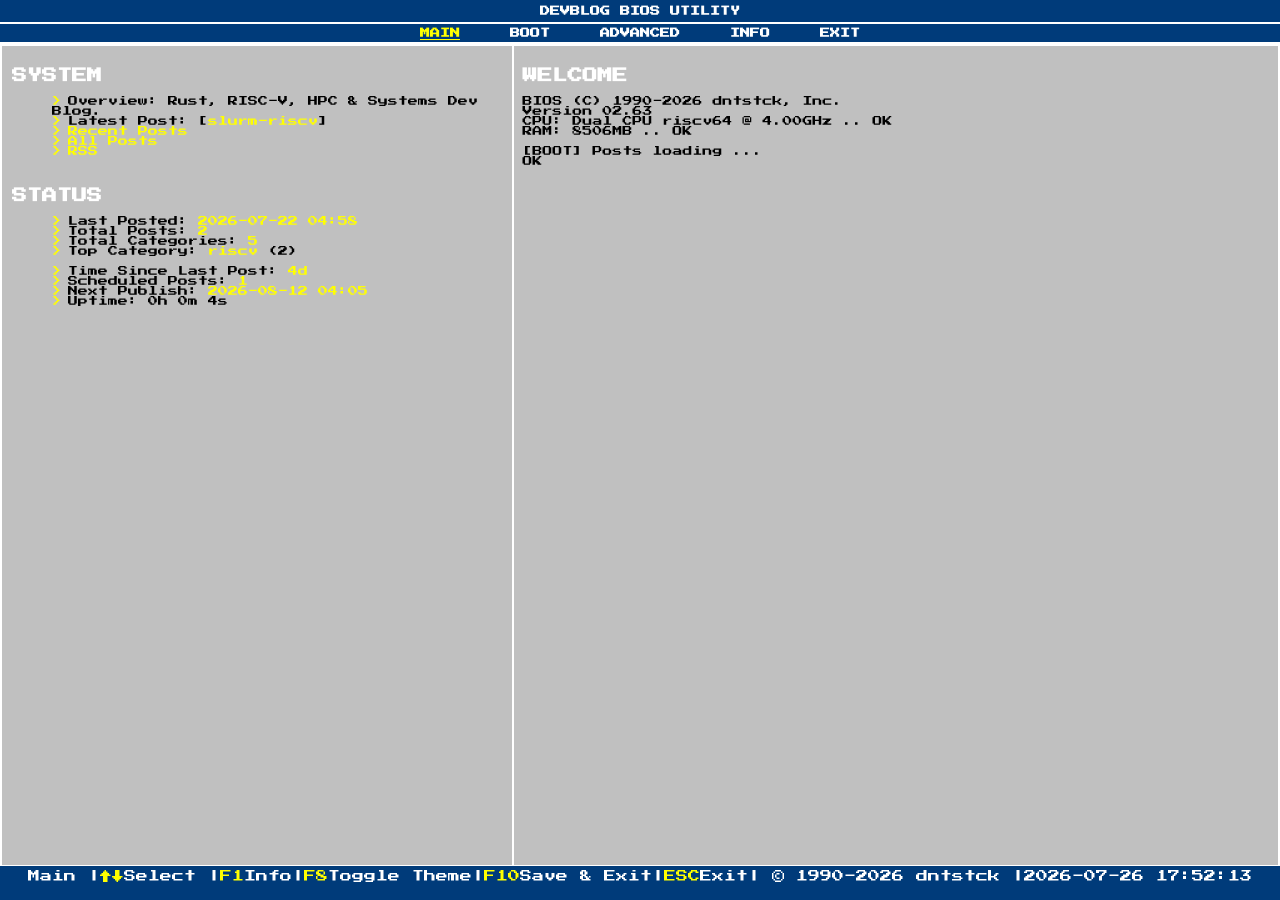
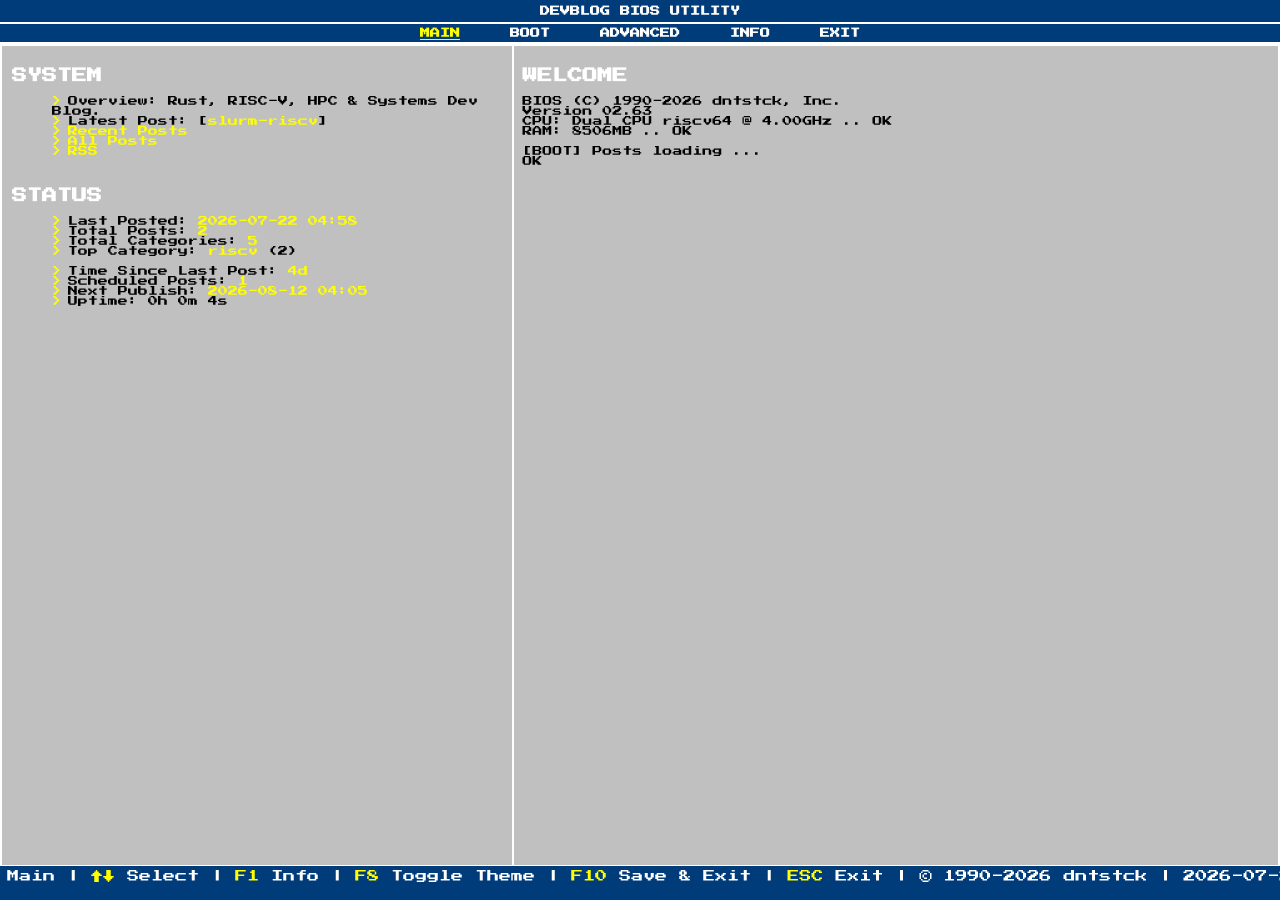
Before and after one commit to dntstck/blog, a Jekyll site: the page built from index.md, in a window 1280 px wide. Built offline with Jekyll 4.4.1, drawn with Linux system fonts in a browser that asks for light colours.

Commit message:
css tweaks - more fixes to statusbar

```diff
--- a/assets/css/bios.css
+++ b/assets/css/bios.css
@@ -325,29 +325,15 @@
 /* status bar fix for mobile */
 
 .statusbar {
-    display: flex;
-    justify-content: center;
+    display: block;
+    white-space: nowrap;
     overflow-x: auto;
-    white-space: nowrap;
     box-sizing: border-box;
 
+    text-align: center;
     padding-left: 0.6ch;
     padding-right: 0.6ch;
-    line-height: 1;
 }
-
-
-.statusbar-inner {
-    display: inline-flex;
-    flex-wrap: nowrap;
-    white-space: nowrap;
-}
-
-.statusbar-inner span {
-    display: inline-block;
-    margin-right: 8px;
-}
-
 
 /* mobile smooth scroll */
 @media (max-width: 600px) {
@@ -356,6 +342,7 @@
         -webkit-overflow-scrolling: touch;
     }
 }
+
 
 /* blinking cursor */
 
```
